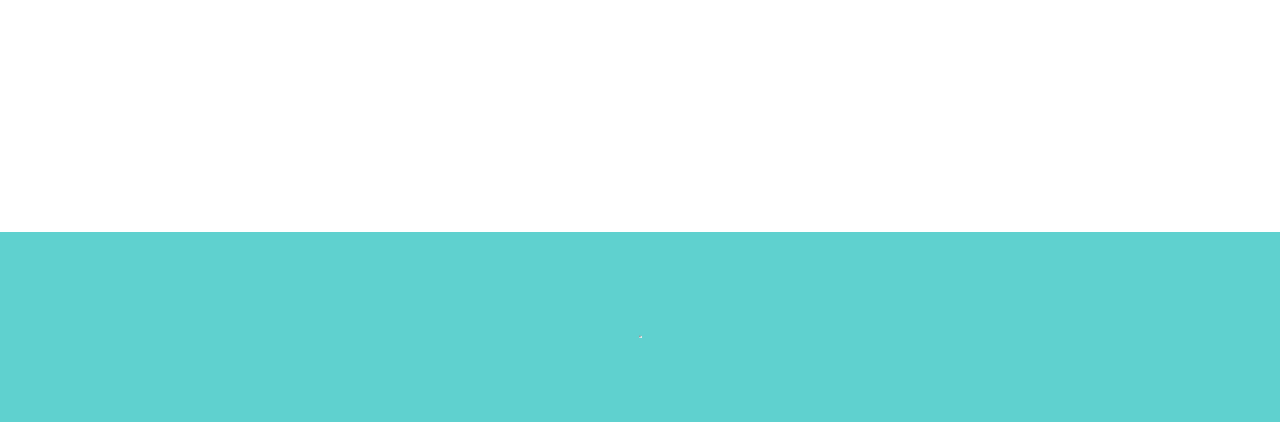
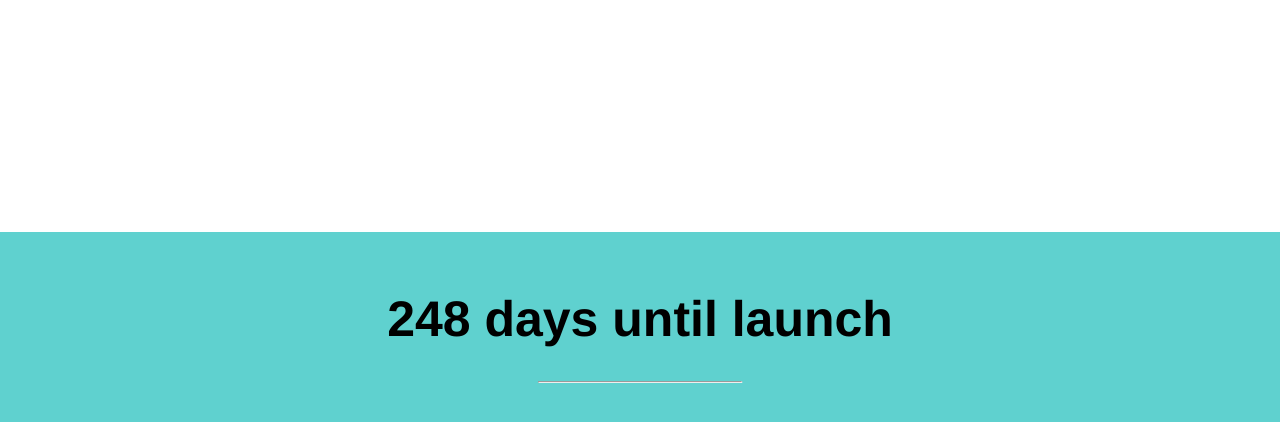
Before and after one commit to clearwise/holding, a plain HTML site: page index.html in a window 1280 px wide. Shown: the part 368-790 px from the top of the page. Drawn offline with Linux system fonts and the light colour scheme.

Commit message:
Update index.html

```diff
--- a/index.html
+++ b/index.html
@@ -69,7 +69,7 @@ hr {
 </div>
 <div class="bg2">
   <div class="middle">
-    <h1></h1>
+    <h1 id="demo"></h1>
     <hr>
     <p></p>
   </div>
```
